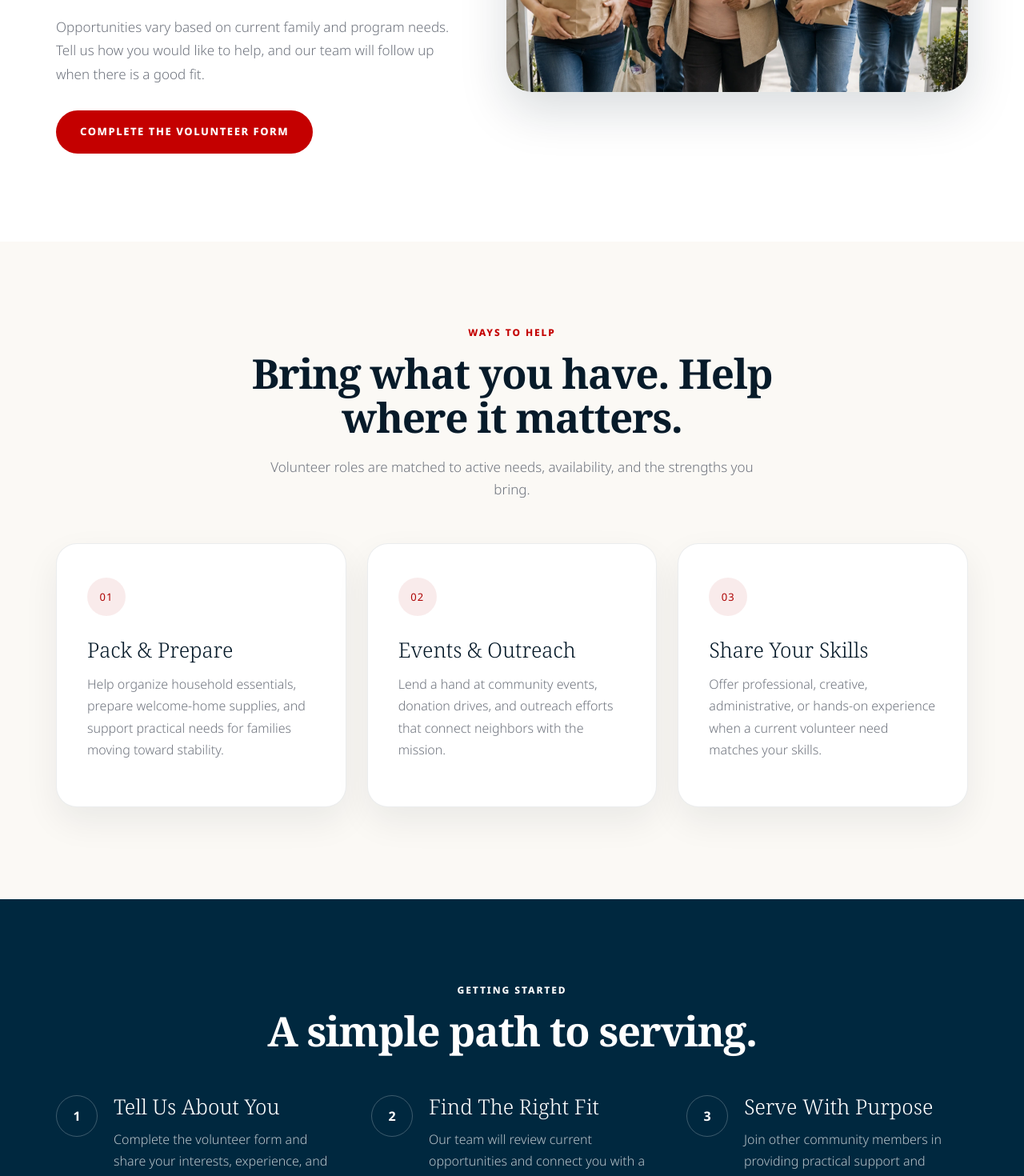
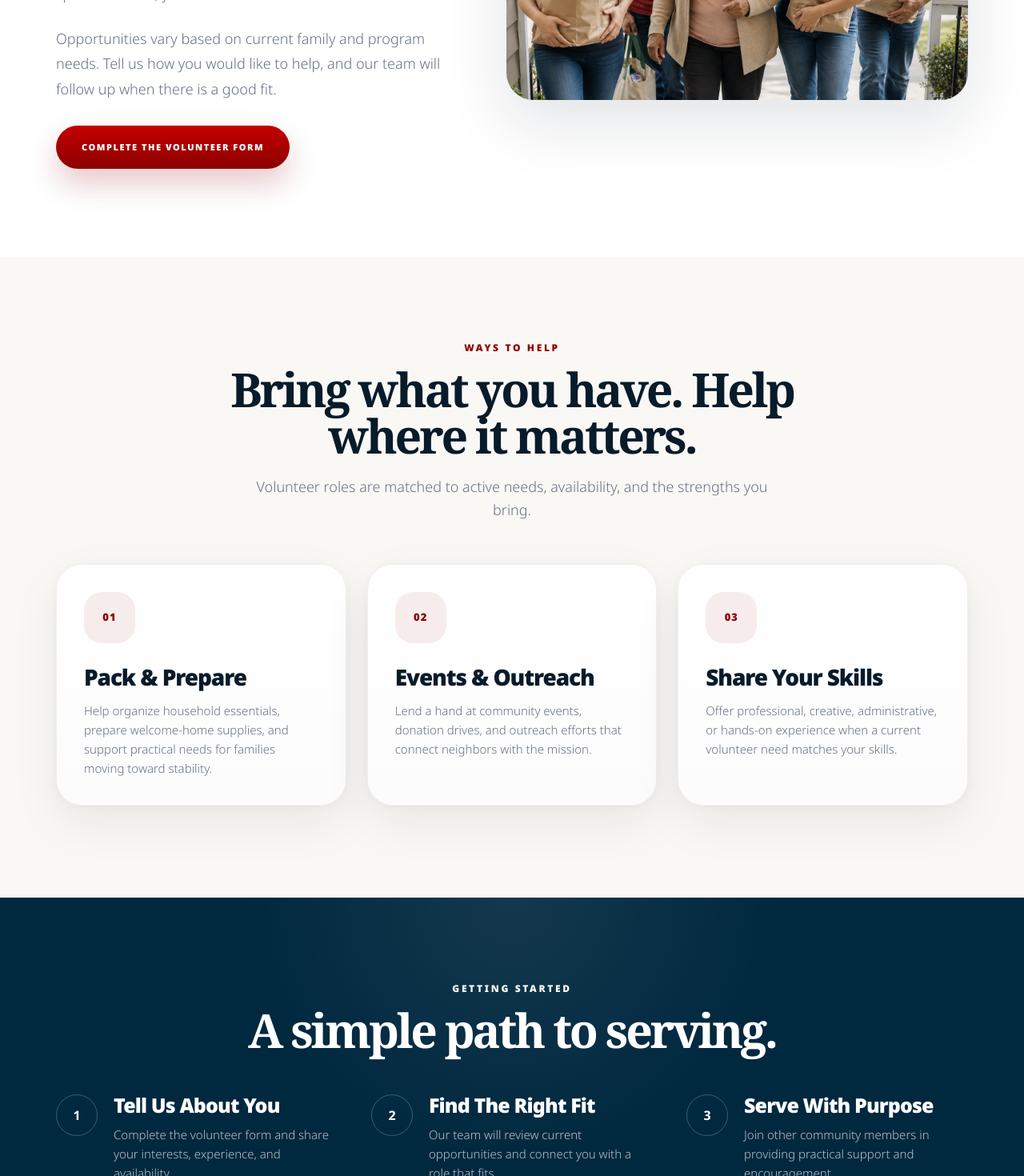
Before and after one commit to find-feed-restore/find-feed-restore, a Next.js app: page /volunteer in a window 1280 px wide. Shown: the part 1140-2610 px from the top of the page at 80% size. Built offline with nearby package versions, Linux system fonts and the light colour scheme.

Commit message:
Align volunteer page with site styling

```diff
--- a/src/components/volunteer-sections.module.css
+++ b/src/components/volunteer-sections.module.css
@@ -46,10 +46,10 @@
 .ctaInner > span {
   display: block;
   margin-bottom: 14px;
-  color: var(--color-red-bright);
+  color: var(--color-red);
   font-size: 12px;
-  font-weight: 800;
-  letter-spacing: 0.16em;
+  font-weight: 900;
+  letter-spacing: 0.22em;
   text-transform: uppercase;
 }
 
@@ -62,18 +62,20 @@
 .heroContent h1 {
   max-width: 650px;
   margin: 0;
-  font-family: var(--font-noto-serif), serif;
+  font-family: Georgia, "Times New Roman", serif;
   font-size: clamp(52px, 5.5vw, 78px);
-  font-weight: 700;
-  line-height: 0.98;
-  letter-spacing: -0.035em;
+  font-weight: 600;
+  line-height: 0.95;
+  letter-spacing: -0.055em;
 }
 
 .heroContent p {
   max-width: 550px;
   margin: 24px 0 30px;
   font-size: 19px;
+  font-weight: 300;
   line-height: 1.65;
+  color: rgb(255 255 255 / 82%);
 }
 
 .button {
@@ -81,13 +83,14 @@
   align-items: center;
   justify-content: center;
   min-height: 54px;
-  padding: 16px 30px;
+  padding: 0 32px;
   border-radius: 999px;
-  background: var(--color-red-bright);
+  background: linear-gradient(180deg, var(--color-red-bright) 0%, var(--color-red) 100%);
+  box-shadow: 0 18px 38px rgb(139 0 0 / 22%);
   color: white;
-  font-size: 13px;
-  font-weight: 800;
-  letter-spacing: 0.12em;
+  font-size: 11px;
+  font-weight: 900;
+  letter-spacing: 0.14em;
   text-decoration: none;
   text-transform: uppercase;
   transition: transform 0.25s ease, box-shadow 0.25s ease;
@@ -95,8 +98,8 @@
 
 .button:hover,
 .button:focus-visible {
-  box-shadow: 0 14px 30px rgb(139 0 0 / 24%);
-  transform: translateY(-3px);
+  box-shadow: 0 24px 48px rgb(139 0 0 / 28%);
+  transform: translateY(-2px);
 }
 
 .intro {
@@ -118,17 +121,18 @@
 .ctaInner h2 {
   margin: 0;
   color: var(--color-ink);
-  font-family: var(--font-noto-serif), serif;
-  font-size: clamp(38px, 4vw, 58px);
-  font-weight: 700;
-  line-height: 1.08;
-  letter-spacing: -0.025em;
+  font-family: Georgia, "Times New Roman", serif;
+  font-size: clamp(42px, 4.6vw, 72px);
+  font-weight: 600;
+  line-height: 0.98;
+  letter-spacing: -0.055em;
 }
 
 .introCopy p {
   margin: 24px 0 0;
-  color: var(--color-text);
-  font-size: 17px;
+  color: var(--color-text-soft);
+  font-size: 18px;
+  font-weight: 300;
   line-height: 1.75;
 }
 
@@ -138,8 +142,8 @@
 
 .introImage {
   overflow: hidden;
-  border-radius: 32px;
-  box-shadow: 0 24px 60px rgb(7 27 42 / 15%);
+  border-radius: 34px;
+  box-shadow: 0 28px 80px rgb(7 27 42 / 12%);
 }
 
 .introImage img {
@@ -152,7 +156,7 @@
 
 .opportunities {
   padding: 105px 24px 115px;
-  background: var(--color-warm-elementor);
+  background: var(--color-warm);
 }
 
 .sectionInner {
@@ -169,9 +173,10 @@
 .sectionHeading > p {
   max-width: 650px;
   margin: 20px auto 0;
-  color: var(--color-text);
-  font-size: 17px;
-  line-height: 1.7;
+  color: var(--color-text-soft);
+  font-size: 18px;
+  font-weight: 300;
+  line-height: 1.65;
 }
 
 .opportunityGrid {
@@ -181,47 +186,59 @@
 }
 
 .opportunityCard {
-  min-height: 330px;
-  padding: 42px 38px;
-  border: 1px solid rgb(7 27 42 / 8%);
-  border-radius: 26px;
-  background: white;
-  box-shadow: 0 18px 44px rgb(7 27 42 / 7%);
+  min-height: 300px;
+  padding: 34px;
+  border: 1px solid rgb(7 27 42 / 6%);
+  border-radius: 32px;
+  background: linear-gradient(180deg, white 0%, #fcfcfc 100%);
+  box-shadow: 0 22px 60px rgb(7 27 42 / 7%), 0 2px 12px rgb(7 27 42 / 4%);
+  transition: transform 0.3s ease, box-shadow 0.3s ease, border-color 0.3s ease;
+}
+
+.opportunityCard:hover {
+  border-color: rgb(139 0 0 / 10%);
+  box-shadow: 0 38px 100px rgb(7 27 42 / 12%), 0 10px 28px rgb(7 27 42 / 6%);
+  transform: translateY(-8px);
 }
 
 .opportunityCard > strong {
   display: inline-flex;
   align-items: center;
   justify-content: center;
-  width: 48px;
-  height: 48px;
-  border-radius: 50%;
-  background: rgb(173 0 0 / 8%);
-  color: var(--color-red-elementor);
+  width: 64px;
+  height: 64px;
+  border-radius: 22px;
+  background: rgb(139 0 0 / 7%);
+  color: var(--color-red);
   font-size: 13px;
+  font-weight: 900;
   letter-spacing: 0.08em;
 }
 
-.opportunityCard h3,
-.stepGrid h3 {
+.opportunityCard h3 {
   margin: 28px 0 14px;
   color: var(--color-ink);
-  font-family: var(--font-noto-serif), serif;
-  font-size: 26px;
-  line-height: 1.15;
+  font-family: var(--font-noto-sans), sans-serif;
+  font-size: 28px;
+  font-weight: 900;
+  line-height: 1.05;
+  letter-spacing: -0.04em;
 }
 
 .opportunityCard p,
 .stepGrid p {
   margin: 0;
-  color: var(--color-text);
-  font-size: 16px;
-  line-height: 1.7;
+  color: var(--color-text-soft);
+  font-size: 15px;
+  font-weight: 300;
+  line-height: 1.6;
 }
 
 .steps {
   padding: 105px 24px;
-  background: var(--color-navy);
+  background:
+    radial-gradient(circle at top center, rgb(255 255 255 / 8%), transparent 42%),
+    var(--color-navy);
 }
 
 .lightHeading h2 {
@@ -260,6 +277,11 @@
 .stepGrid h3 {
   margin: 0 0 12px;
   color: white;
+  font-family: var(--font-noto-sans), sans-serif;
+  font-size: 25px;
+  font-weight: 900;
+  letter-spacing: -0.035em;
+  line-height: 1.05;
 }
 
 .stepGrid p {
@@ -268,7 +290,9 @@
 
 .cta {
   padding: 110px 24px;
-  background: var(--color-red-elementor);
+  background:
+    radial-gradient(circle at top center, rgb(255 255 255 / 8%), transparent 46%),
+    linear-gradient(135deg, #00283f 0%, #071b2a 100%);
   text-align: center;
 }
 
@@ -286,12 +310,14 @@
   max-width: 620px;
   margin: 22px auto 30px;
   font-size: 18px;
+  font-weight: 300;
   line-height: 1.7;
+  color: rgb(255 255 255 / 82%);
 }
 
 .secondaryButton {
-  background: white;
-  color: var(--color-red-elementor);
+  background: linear-gradient(180deg, var(--color-red-bright) 0%, var(--color-red) 100%);
+  color: white;
 }
 
 .secondaryButton:hover,
```
